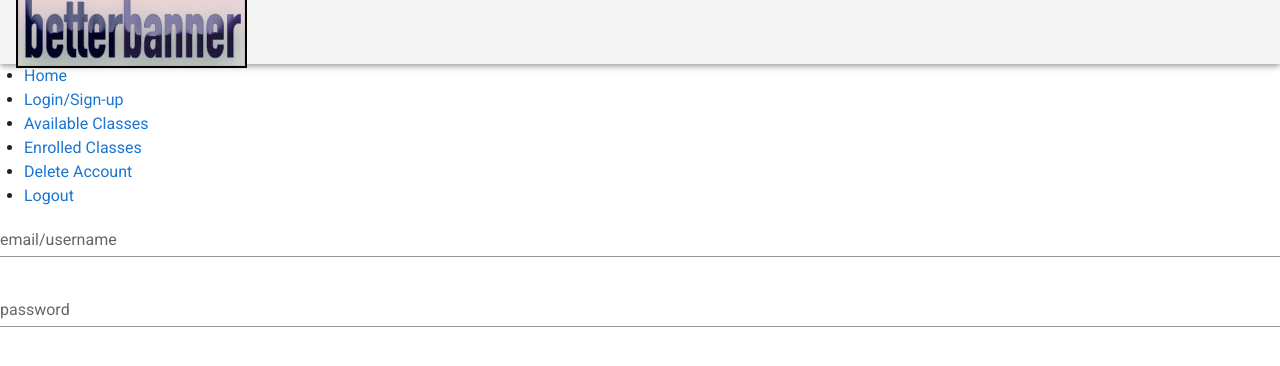
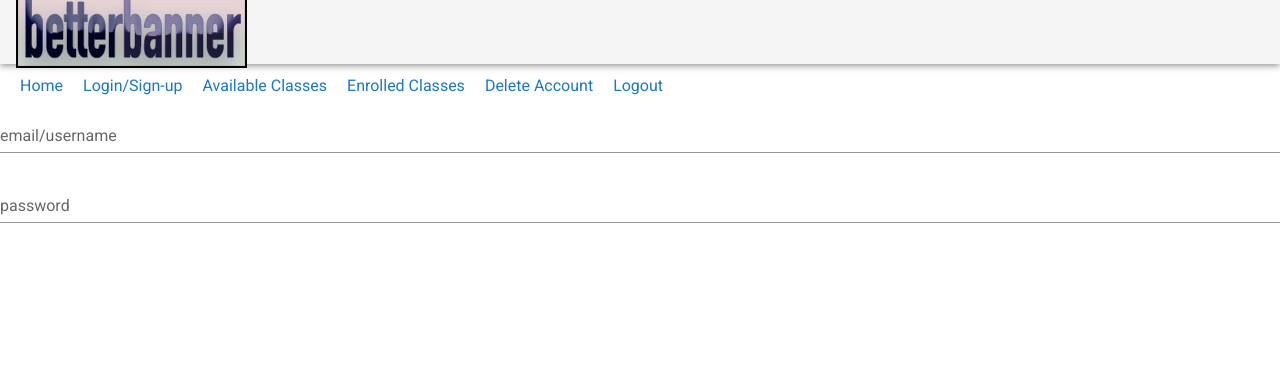
Before and after one commit to astevens8182/Betterbannerv1, a Vue app: page /login in a window 1280 px wide. Shown: the top 366 px of the page. Built offline with nearby package versions, Linux system fonts and the light colour scheme; no server answers.

Commit message:
Update Login.vue

```diff
--- a/src/components/Login.vue
+++ b/src/components/Login.vue
@@ -1,23 +1,20 @@
 <template>
 <div>
   <div >
- <header>
+<header>
         <!-- <img src="banner.jpg" alt="Banner photo"> -->
 </header>
       <nav>
-        <ul>
-          <li><a @click="goHome">Home</a></li>
-          <li><a @click="goLoginSignup">Login/Sign-up</a></li>
-          <li><a @click="goAClasses">Available Classes</a></li>
-          <li><a @click="goEClasses">Enrolled Classes</a></li>
-          <li><a >Delete Account</a></li>
-          <li><a >Logout</a></li>
-        </ul>
+          <a @click="goHome">Home</a>
+          <a @click="goLoginSignup">Login/Sign-up</a>
+          <a @click="goAClasses">Available Classes</a>
+          <a @click="goEClasses">Enrolled Classes</a>
+          <a >Delete Account</a>
+          <a >Logout</a>
       </nav>
   </div>
 <div id="container">
-
- <v-text-field label="email/username" v-model="userEmail"></v-text-field>
+<v-text-field label="email/username" v-model="userEmail"></v-text-field>
 <v-text-field label="password" type="password" v-model="userPassword"></v-text-field>
 <v-container v-show="isLoggedIn === false">
   <v-row justify="end">
@@ -58,7 +55,15 @@ export default {
 
 };
 </script>
+
 <style>
+nav {
+  padding: 5px;
+  margin: 5px;
+}
 
-
+nav a {
+  padding: 5px;
+  margin: 5px;
+}
 </style>
```
